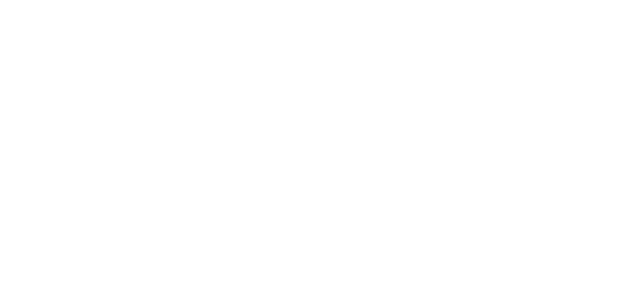
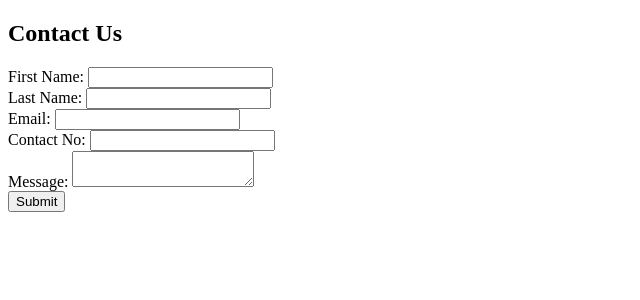
Before and after one commit to miggyuy14/snailspeed, a PHP site: page /pages/ContactUs.php in a window 1280 px wide. Before the commit the part shown is empty. Shown: the top 300 px of the page, without its empty margins (0-640 px from the left). Run offline with PHP 8.4, Linux system fonts and the light colour scheme.

Commit message:
update contact us logic

```diff
--- /dev/null
+++ b/database/DbConnect.php
@@ -0,0 +1,14 @@
+<?php
+$host = "localhost"; // Replace with your server name
+$username = "root"; // Replace with your database username
+$password = "Miggyuy102295"; // Replace with your database password
+$database = "foxy"; // Replace with your database name
+
+// Create a connection to the database
+$conn = new mysqli($host, $username, $password, $database);
+
+// Check the connection
+if ($conn->connect_error) {
+    die("Connection failed: " . $conn->connect_error);
+}
+?>
--- a/layouts/navbar.php
+++ b/layouts/navbar.php
@@ -7,6 +7,7 @@
                     <ul class="navbar-nav me-auto mb-2 mb-lg-0 ms-lg-4">
                         <li class="nav-item"><a class="nav-link active" aria-current="page" href="#!">Home</a></li>
                         <li class="nav-item"><a class="nav-link" href="#!">About</a></li>
+                        <li class="nav-item"><a class="nav-link" href="pages/ContactUs.php">Contact Us</a></li>
                         <li class="nav-item dropdown">
                             <a class="nav-link dropdown-toggle" id="navbarDropdown" href="#" role="button" data-bs-toggle="dropdown" aria-expanded="false">Shop</a>
                             <ul class="dropdown-menu" aria-labelledby="navbarDropdown">
--- a/pages/ContactUs.php
+++ b/pages/ContactUs.php
@@ -0,0 +1,58 @@
+<!DOCTYPE html>
+<html>
+<head>
+    <title>Contact Us</title>
+</head>
+<body>
+    <h2>Contact Us</h2>
+
+    <?php
+    include '../database/DbConnect.php';
+    // Check if the form is submitted
+    if ($_SERVER['REQUEST_METHOD'] === 'POST') {
+        // Get form data
+        $first_name = $_POST['first_name'];
+        $last_name = $_POST['last_name'];
+        $email = $_POST['email'];
+        $message = $_POST['message'];
+
+        // Validate form data (you can add more validation if needed)
+        if (empty($name) || empty($email) || empty($message)) {
+            echo '<p>Please fill in all fields.</p>';
+        } else {
+            // Create a new PDO instance
+            $pdo = new PDO("mysql:host=$host;dbname=$database", $username, $password);
+
+            // Prepare and execute the SQL query to insert the data into the database
+            $stmt = $pdo->prepare("INSERT INTO contacts (first_name, last_name, email, contact_number,message) VALUES (?, ?, ?, ?, ?)");
+            $stmt->execute([$name, $email, $message]);
+
+            if ($stmt) {
+                echo '<p>Your message has been sent successfully. We will get back to you soon!</p>';
+            } else {
+                echo '<p>An error occurred while sending your message. Please try again later.</p>';
+            }
+        }
+    }
+    ?>
+
+    <form method="post" action="">
+        <label for="name">First Name:</label>
+        <input type="text" name="first_name" id="first_name" required>
+        <br>
+        <label for="name">Last Name:</label>
+        <input type="text" name="last_name" id="last_name" required>
+        <br>
+        <label for="email">Email:</label>
+        <input type="email" name="email" id="email" required>
+        <br>
+        <label for="email">Contact No:</label>
+        <input type="text" name="contact_no" id="contact_no" required>
+        <br>
+        <label for="message">Message:</label>
+        <textarea name="message" id="message"></textarea>
+        <br>
+        <input type="submit" value="Submit">
+    </form>
+</body>
+</html>
```
